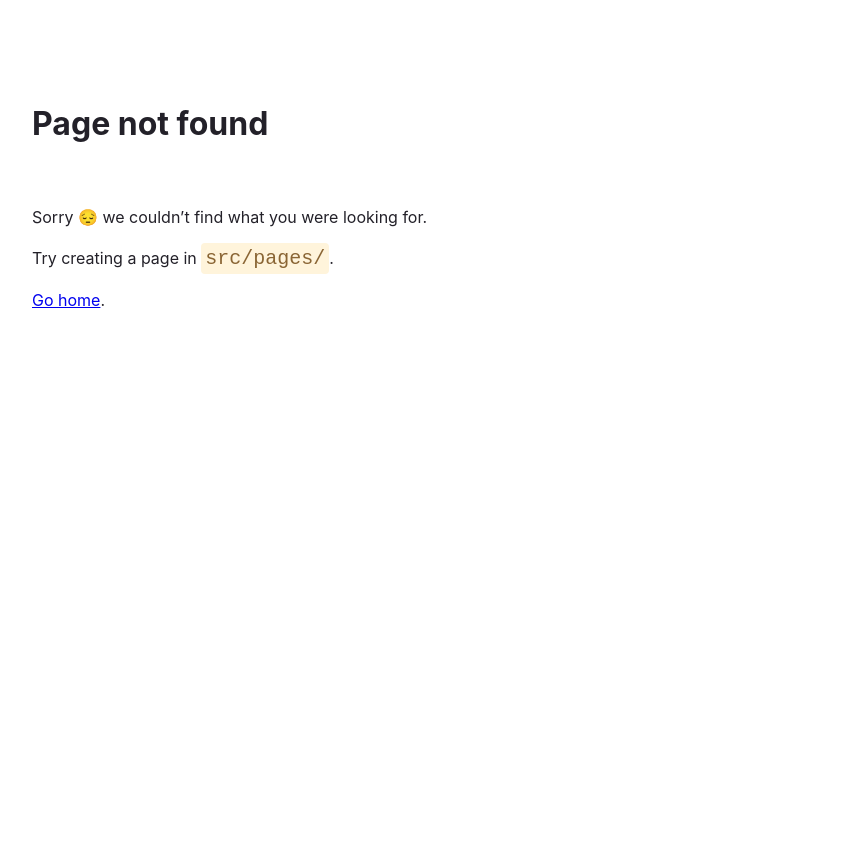
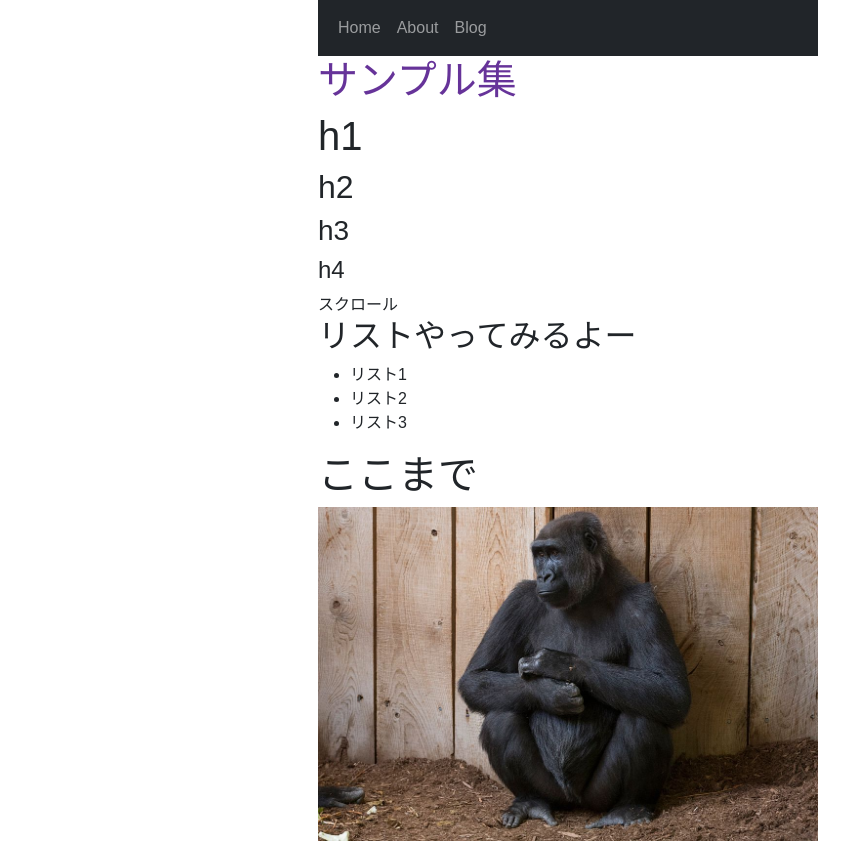
Before and after one commit to yohei0420/my-gatsby-site, a Gatsby site: page /sample in a window 1280 px wide. Before the commit this address had no page. Shown: the whole page, without its empty margins (72-921 px from the left). Before the commit the page ends 800 px from the top, so only its background shows below. Built offline with nearby package versions, Linux system fonts and the light colour scheme; Gatsby itself is replaced by a stand-in of ours.

Commit message:
サンプル集作ってみた

```diff
--- a/src/components/layout.module.css
+++ b/src/components/layout.module.css
@@ -25,3 +25,7 @@
     font-weight: 700;
     margin: 3rem 0;
   }
+
+  .scroll {
+    cursor: pointer;
+  }
--- a/src/pages/about.js
+++ b/src/pages/about.js
@@ -7,6 +7,7 @@ const AboutPage = () => {
       <p>Hi there! I'm the proud creator of this site, which I built with Gatsby.</p>
       <Link to="/nebuta"><p>ねぶた</p></Link>
       <Link to="/sansya"><p>三社</p></Link>
+      <Link to="/sample"><p>サンプル</p></Link>
     </Layout>
   )
 }
--- /dev/null
+++ b/src/pages/sample.js
@@ -0,0 +1,40 @@
+import * as React from 'react'
+import Layout from '../components/layout'
+import { Link as Scroll } from 'react-scroll';
+import { StaticImage } from 'gatsby-plugin-image'
+import {scroll} from '../components/layout.module.css'
+
+const SamplePage = () => {
+    return (
+      <Layout pageTitle="サンプル集">
+        <h1>h1</h1>
+        <h2>h2</h2>
+        <h3>h3</h3>
+        <h4>h4</h4>
+  　<div className={scroll}>
+    <nav>
+        <Scroll to="concept">スクロール</Scroll>
+      </nav>
+    </div>
+
+        <h2>リストやってみるよー</h2>
+        <ul>
+            <li>リスト1</li>
+            <li>リスト2</li>
+            <li>リスト3</li>
+      </ul>
+
+      <section id="concept">
+          <h1>ここまで</h1>
+       </section>
+
+       <StaticImage
+         alt="Clifford, a reddish-brown pitbull, dozing in a bean bag chair"
+         src="../images/clifford.jpg"
+      />
+
+
+      </Layout>
+    )
+  }
+  export default SamplePage
```
